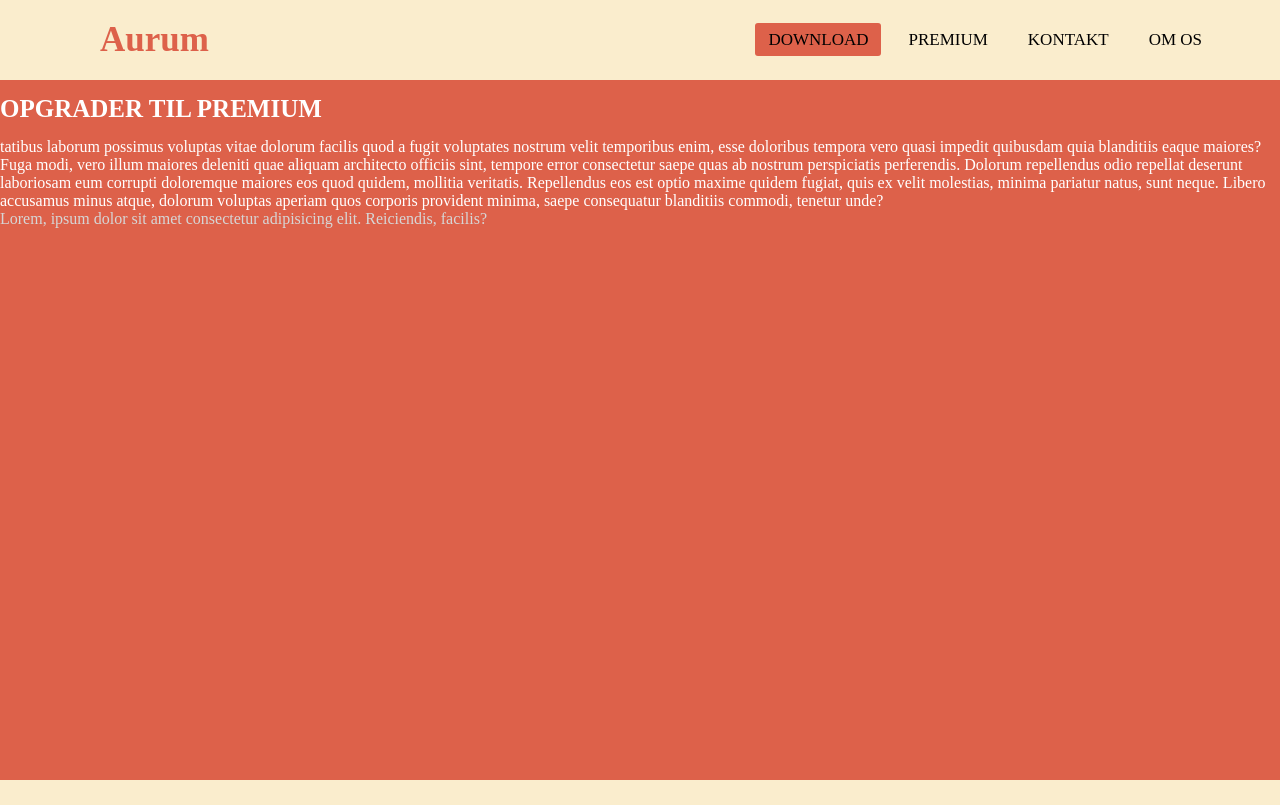
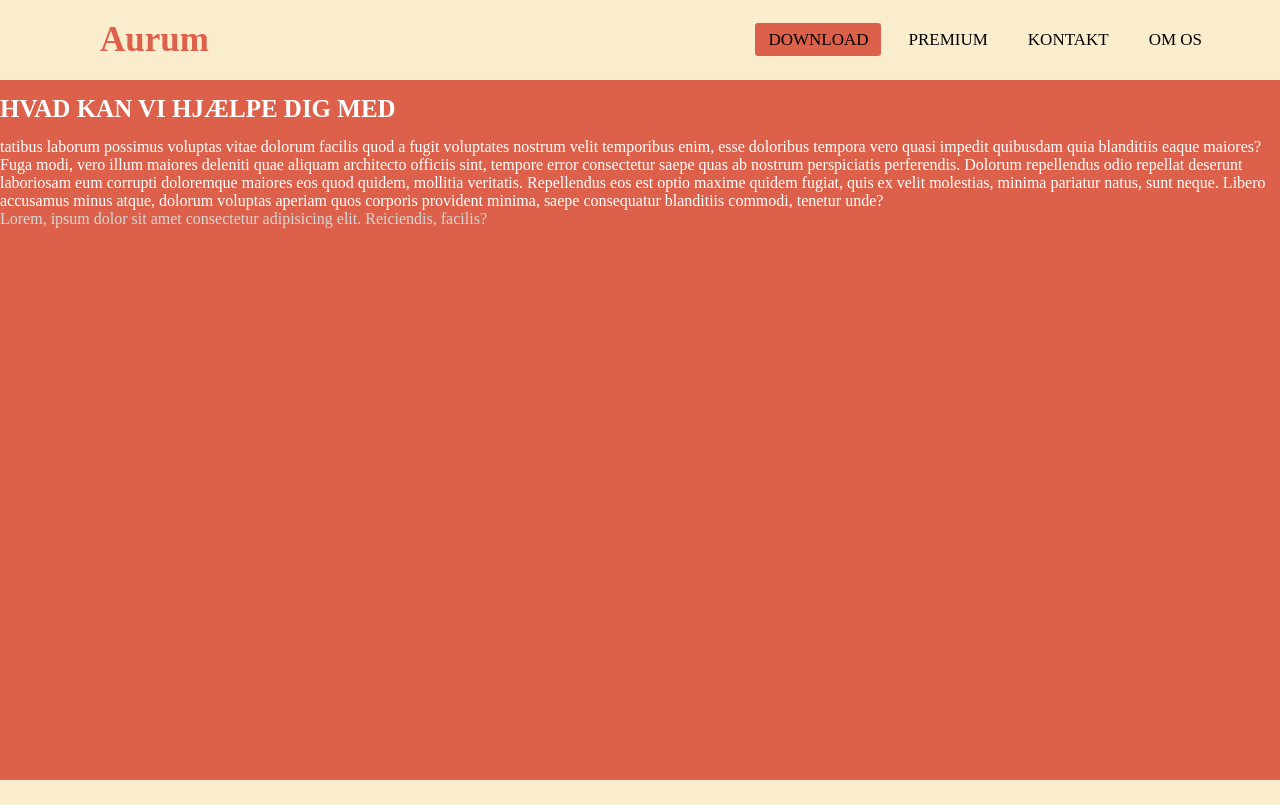
Before and after one commit to MadsSelander/AurumMCLY, a plain HTML site: page support.html in a window 1280 px wide. Shown: the top 805 px of the page. Drawn offline with Linux system fonts and the light colour scheme.

Commit message:
Ændret overskrift

```diff
--- a/support.html
+++ b/support.html
@@ -39,7 +39,7 @@
 
 
 
-            <h1 class="overskrift">Opgrader til premium</h1>
+            <h1 class="overskrift">HVAD KAN VI HJÆLPE DIG MED</h1>
 
             <p class="brødtekst">tatibus laborum possimus voluptas vitae dolorum facilis quod a fugit voluptates nostrum velit temporibus enim, esse doloribus tempora vero quasi impedit quibusdam quia blanditiis eaque maiores? Fuga modi, vero illum maiores deleniti quae aliquam architecto officiis sint, tempore error consectetur saepe quas ab nostrum perspiciatis perferendis. Dolorum repellendus odio repellat deserunt laboriosam eum corrupti doloremque maiores eos quod quidem, mollitia veritatis. Repellendus eos est optio maxime quidem fugiat, quis ex velit molestias, minima pariatur natus, sunt neque. Libero accusamus minus atque, dolorum voluptas aperiam quos corporis provident minima, saepe consequatur blanditiis commodi, tenetur unde?</p>
             <p>Lorem, ipsum dolor sit amet consectetur adipisicing elit. Reiciendis, facilis?</p>
```
